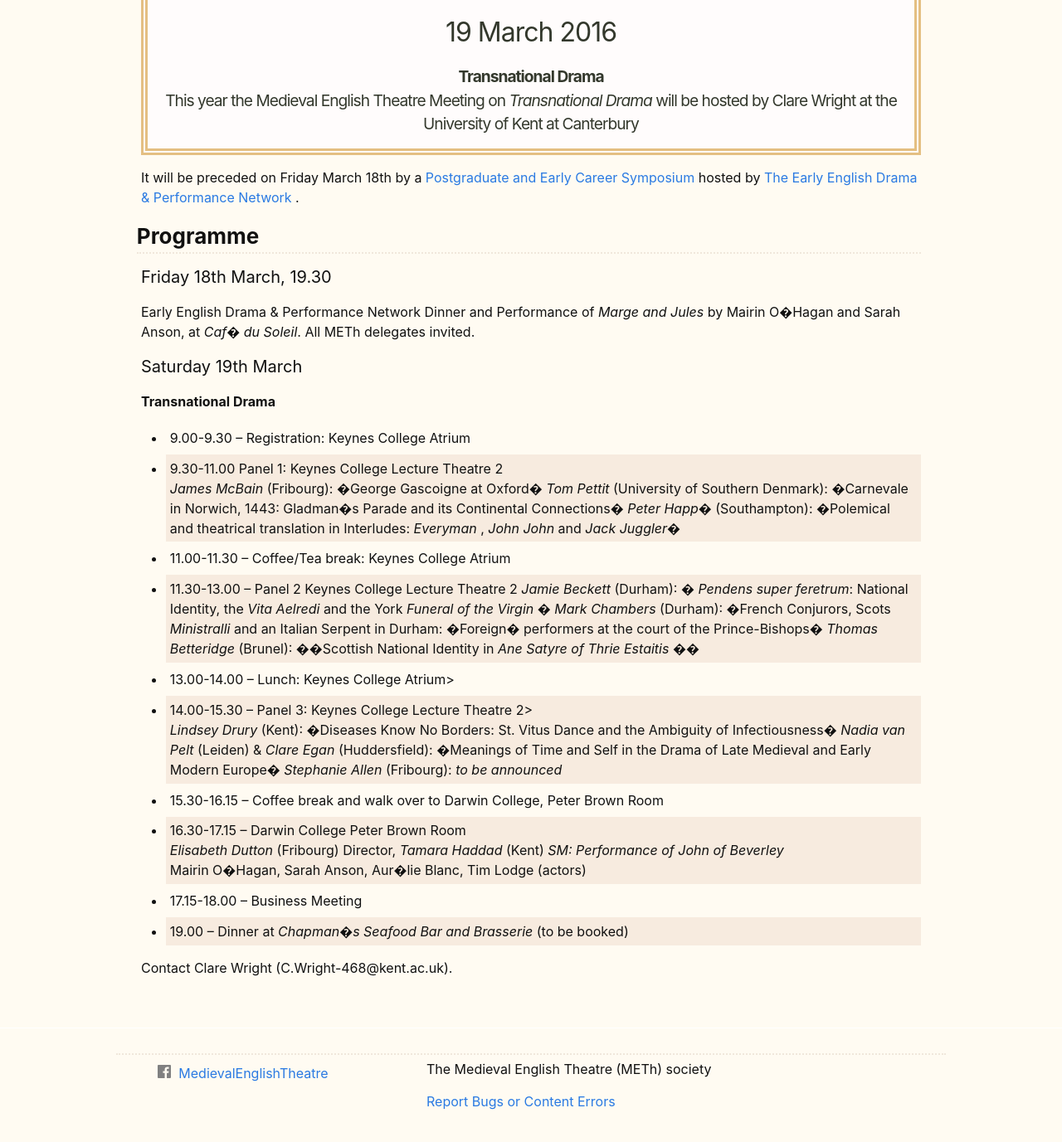
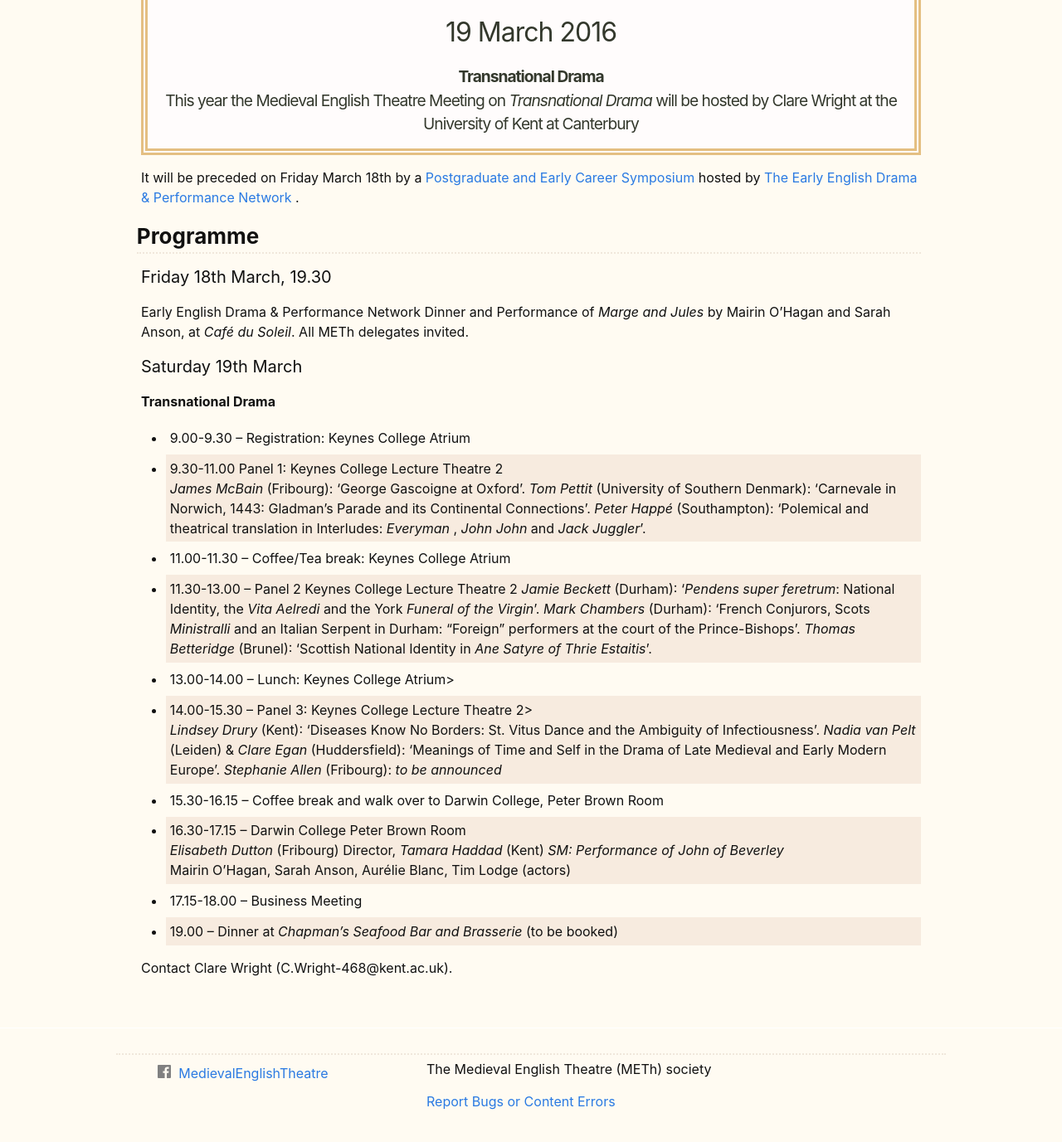
Before and after one commit to MedievalEnglishTheatre/MedievalEnglishTheatre.github.io, a Jekyll site: the page built from src/meetings/meet_2016/prog_2016.md, in a window 1280 px wide and 1400 px high, scrolled down 386 px. Shown: the top 1377 px of the window at 83% size. Built offline with Jekyll 4.4.1, drawn with Linux system fonts in a browser that asks for light colours.

Commit message:
Update prog_2016.md

```diff
--- a/src/meetings/meet_2016/prog_2016.md
+++ b/src/meetings/meet_2016/prog_2016.md
@@ -17,32 +17,32 @@ It will be preceded on Friday March 18th by a [Postgraduate and Early Career Sym
 ### **Programme**
 
 #### Friday 18th March, 19.30
- Early English Drama &amp; Performance Network Dinner and Performance of *Marge and Jules* by Mairin O�Hagan and Sarah Anson, at *Caf� du Soleil*. All METh delegates invited.
+ Early English Drama &amp; Performance Network Dinner and Performance of *Marge and Jules* by Mairin O'Hagan and Sarah Anson, at *Café du Soleil*. All METh delegates invited.
 
 #### Saturday 19th March
  **Transnational Drama**
 - 9.00-9.30 -- Registration: Keynes College Atrium
 - 9.30-11.00 Panel 1: Keynes College Lecture Theatre 2
-  *James McBain* (Fribourg): �George Gascoigne at Oxford�
-  *Tom Pettit* (University of Southern Denmark): �Carnevale in Norwich, 1443: Gladman�s Parade and its Continental Connections�
-  *Peter Happ�* (Southampton): �Polemical and theatrical translation in Interludes: *Everyman* , *John John* and *Jack Juggler�*
+  *James McBain* (Fribourg): 'George Gascoigne at Oxford'.
+  *Tom Pettit* (University of Southern Denmark): 'Carnevale in Norwich, 1443: Gladman's Parade and its Continental Connections'.
+  *Peter Happé* (Southampton): 'Polemical and theatrical translation in Interludes: *Everyman* , *John John* and *Jack Juggler*'.
 - 11.00-11.30 -- Coffee/Tea break: Keynes College Atrium
 - 11.30-13.00 -- Panel 2 Keynes College Lecture Theatre 2
-  *Jamie Beckett* (Durham): � *Pendens super feretrum*: National Identity, the *Vita Aelredi* and the York *Funeral of the Virgin* �
-  *Mark Chambers* (Durham): �French Conjurors, Scots *Ministralli* and an Italian Serpent in Durham: �Foreign� performers at the court of the Prince-Bishops�
-  *Thomas Betteridge* (Brunel): ��Scottish National Identity in *Ane Satyre of Thrie
-Estaitis* ��
+  *Jamie Beckett* (Durham): '*Pendens super feretrum*: National Identity, the *Vita Aelredi* and the York *Funeral of the Virgin*'.
+  *Mark Chambers* (Durham): 'French Conjurors, Scots *Ministralli* and an Italian Serpent in Durham: "Foreign" performers at the court of the Prince-Bishops'.
+  *Thomas Betteridge* (Brunel): 'Scottish National Identity in *Ane Satyre of Thrie
+Estaitis*'.
 - 13.00-14.00 -- Lunch: Keynes College Atrium>
 - 14.00-15.30 -- Panel 3: Keynes College Lecture Theatre 2>
-  *Lindsey Drury* (Kent): �Diseases Know No Borders: St. Vitus Dance and the Ambiguity of Infectiousness�
-  *Nadia van Pelt* (Leiden) &amp; *Clare Egan* (Huddersfield): �Meanings of Time and Self in the Drama of Late Medieval and Early Modern Europe�
+  *Lindsey Drury* (Kent): 'Diseases Know No Borders: St. Vitus Dance and the Ambiguity of Infectiousness'.
+  *Nadia van Pelt* (Leiden) &amp; *Clare Egan* (Huddersfield): 'Meanings of Time and Self in the Drama of Late Medieval and Early Modern Europe'.
   *Stephanie Allen* (Fribourg): *to be announced*
 - 15.30-16.15 -- Coffee break and walk over to Darwin College, Peter Brown Room
 - 16.30-17.15 -- Darwin College Peter Brown Room
   *Elisabeth Dutton* (Fribourg) Director, *Tamara Haddad* (Kent) *SM: Performance of John of Beverley*
-  Mairin O�Hagan, Sarah Anson, Aur�lie Blanc, Tim Lodge (actors)
+  Mairin O'Hagan, Sarah Anson, Aurélie Blanc, Tim Lodge (actors)
 - 17.15-18.00 -- Business Meeting
-- 19.00 -- Dinner at *Chapman�s Seafood Bar and
+- 19.00 -- Dinner at *Chapman's Seafood Bar and
 Brasserie* (to be booked)
 
 Contact Clare Wright (C.Wright-468@kent.ac.uk).
```
